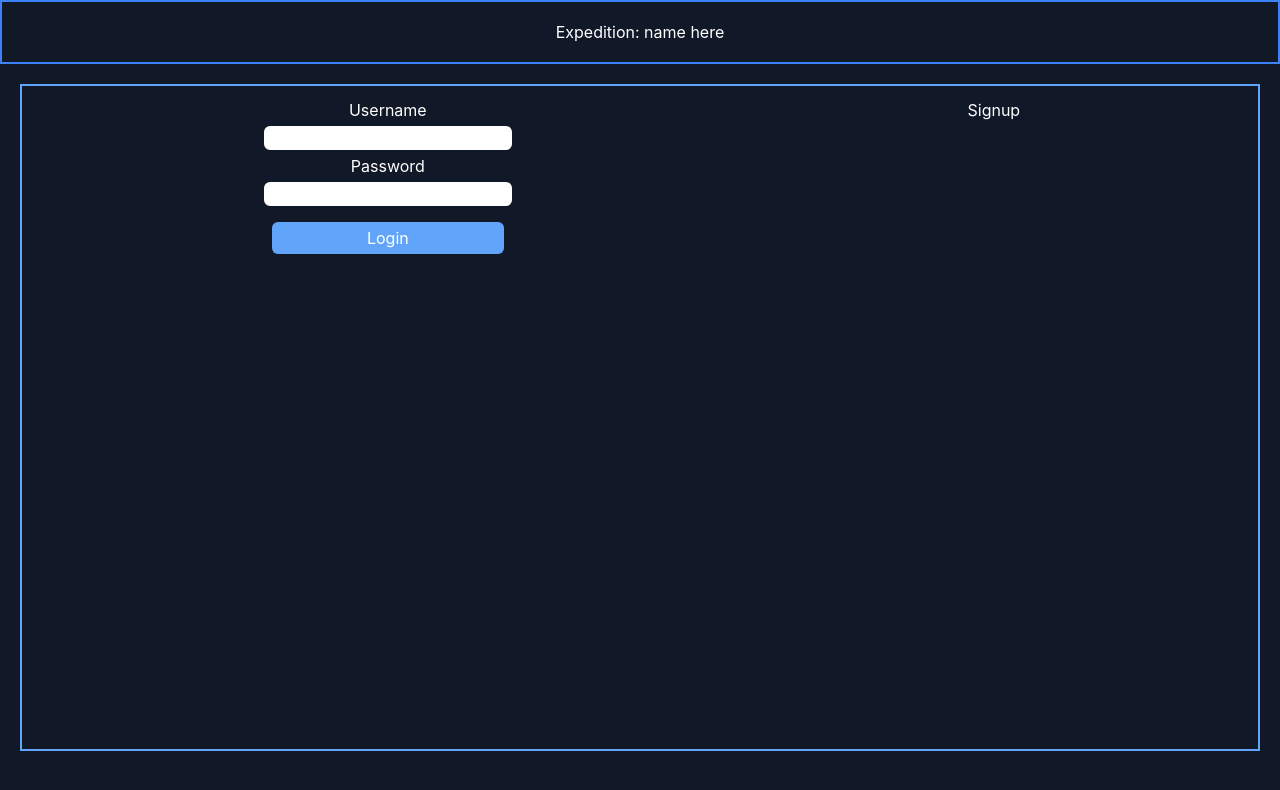
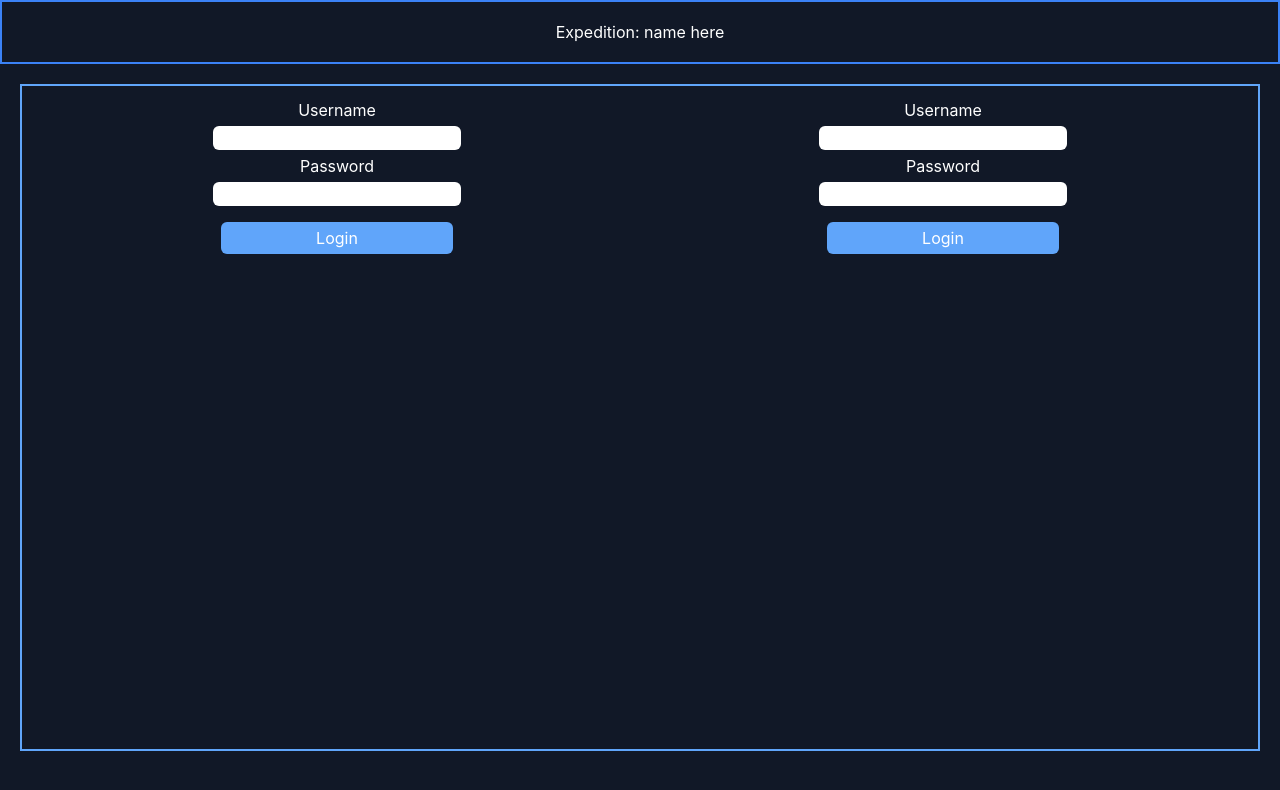
Before and after one commit to blaubachs/chat-time, a React (Create React App) app: page / in a window 1280 px wide. Shown: the top 790 px of the page. Built offline with nearby package versions, Linux system fonts and the light colour scheme; no server answers.

Commit message:
added signup

```diff
--- a/src/App.tsx
+++ b/src/App.tsx
@@ -52,7 +52,7 @@ function App() {
       ) : (
         <div className="flex h-5/6 border-2 border-blue-400 m-5 p-3 justify-around">
           <Login setToken={setToken} setUserObject={setUserObject} />
-          <Signup />
+          <Signup setToken={setToken} setUserObject={setUserObject} />
         </div>
       )}
     </div>
--- a/src/components/Signup.tsx
+++ b/src/components/Signup.tsx
@@ -1,5 +1,53 @@
-import React from "react";
+import React, { useState } from "react";
+import { LoginSignupProps, UserObject } from "../utils/interfaces";
+import API from "../utils/API";
 
-export default function Signup() {
-  return <div>Signup</div>;
+export default function Signup({ setToken, setUserObject }: LoginSignupProps) {
+  const [signupForm, setSignupForm] = useState<UserObject>({
+    username: "",
+    password: "",
+  });
+
+  const handleSignupFormChange = (e: React.ChangeEvent<HTMLInputElement>) => {
+    setSignupForm({ ...signupForm, [e.target.name]: e.target.value });
+  };
+
+  const handleLoginSubmit = async (e: React.FormEvent<HTMLFormElement>) => {
+    e.preventDefault();
+    try {
+      const newUser = await API.signup(signupForm);
+      console.log(newUser);
+      setToken(newUser.token);
+      setUserObject(newUser.user);
+    } catch (err) {
+      console.log(err);
+    }
+  };
+
+  return (
+    <div>
+      <form className="flex flex-col" onSubmit={handleLoginSubmit}>
+        <label htmlFor="username">Username</label>
+        <input
+          className="m-1 text-black rounded-md"
+          name="username"
+          autoComplete="off"
+          onChange={handleSignupFormChange}
+          value={signupForm.username}
+        />
+        <label htmlFor="password">Password</label>
+        <input
+          className="m-1 text-black rounded-md"
+          name="password"
+          type="password"
+          autoComplete="off"
+          onChange={handleSignupFormChange}
+          value={signupForm.password}
+        />
+        <button className="m-3 p-1 bg-blue-400 rounded-md" type="submit">
+          Login
+        </button>
+      </form>
+    </div>
+  );
 }
```
